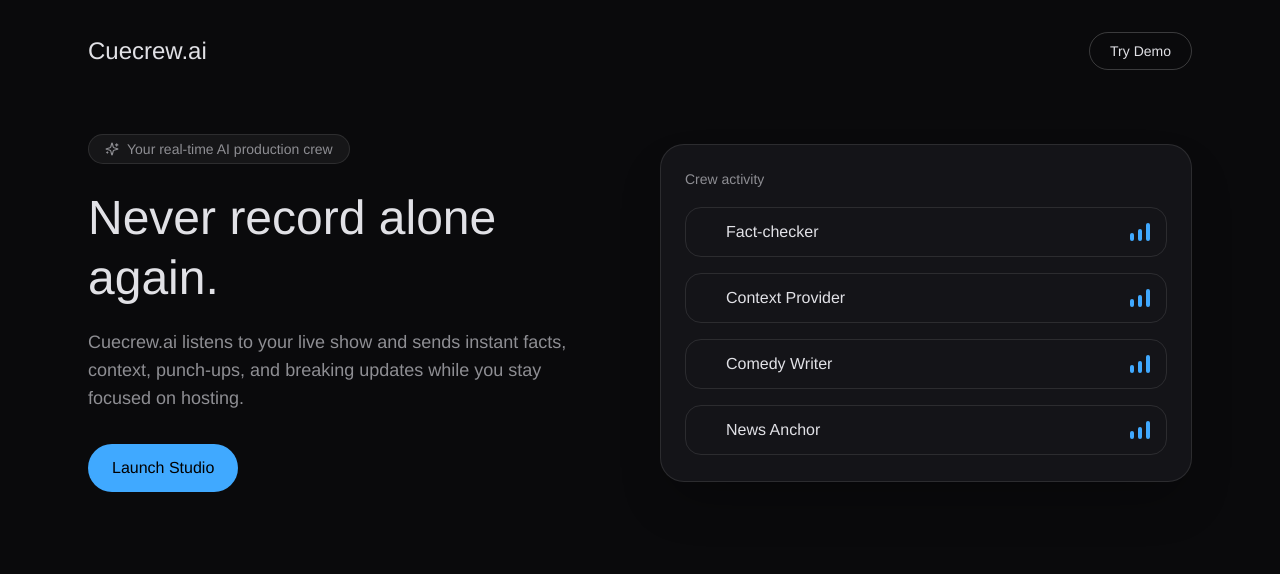
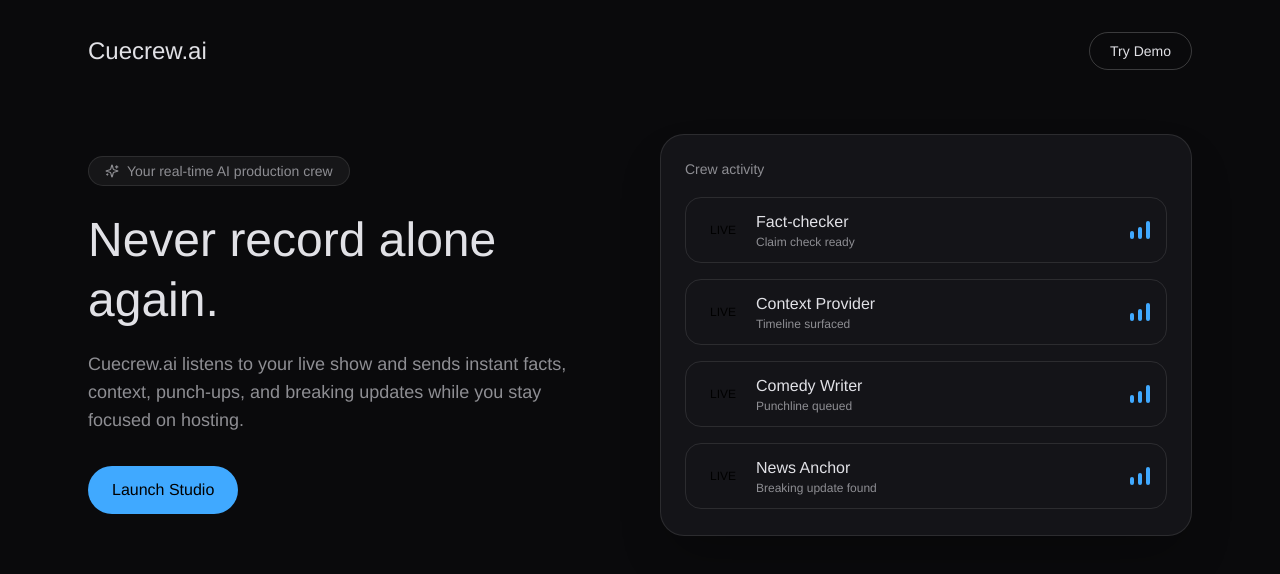
Before and after one commit to march-dave/react-next-anycase, a React (Vite) app in the folder cuecrew-ai/: page / in a window 1280 px wide. Shown: the top 574 px of the page. Built offline with nearby package versions, Linux system fonts and the light colour scheme; no server answers.

Commit message:
Enhance Cuecrew demo persona activity states

```diff
--- a/cuecrew-ai/src/DemoApp.tsx
+++ b/cuecrew-ai/src/DemoApp.tsx
@@ -40,6 +40,7 @@
   const [segments, setSegments] = useState<TranscriptSegment[]>([]);
   const [interimText, setInterimText] = useState('');
   const [isRecording, setIsRecording] = useState(false);
+  const [isAnalyzing, setIsAnalyzing] = useState(false);
   const [fallbackText, setFallbackText] = useState('');
   const [supportsSpeech, setSupportsSpeech] = useState(true);
   const recognitionRef = useRef<SpeechRecognitionLike | null>(null);
@@ -87,9 +88,14 @@
     const id = crypto.randomUUID();
     setSegments((prev) => [...prev, { id, text }]);
     setInterimText('');
+    setIsAnalyzing(true);
 
-    const personaResponses = await getPersonaResponses(text);
-    setSegments((prev) => prev.map((seg) => (seg.id === id ? { ...seg, personaResponses } : seg)));
+    try {
+      const personaResponses = await getPersonaResponses(text);
+      setSegments((prev) => prev.map((seg) => (seg.id === id ? { ...seg, personaResponses } : seg)));
+    } finally {
+      setIsAnalyzing(false);
+    }
   };
 
   const toggleRecording = () => {
@@ -175,15 +181,21 @@
         </section>
 
         <aside className="w-[340px] border-l border-white/10 bg-[var(--color-card-bg)]">
-          <div className="border-b border-white/10 px-5 py-4 text-sm text-[var(--color-text-dim)]">Live Crew Intelligence</div>
+          <div className="flex items-center justify-between border-b border-white/10 px-5 py-4 text-sm text-[var(--color-text-dim)]">
+            <span>Live Crew Intelligence</span>
+            {isAnalyzing && <span className="text-xs text-[var(--color-accent-blue)]">Analyzing…</span>}
+          </div>
           <div className="space-y-3 p-4">
             {personaMeta.map((persona) => {
               const response = latestSegment?.personaResponses?.[persona.key];
               const active = Boolean(response);
+              const pending = isAnalyzing && latestSegment && !response;
               return (
                 <div
                   key={persona.key}
-                  className={`rounded-xl border p-3 transition ${active ? 'border-white/30 bg-white/10' : 'border-white/10 opacity-45 grayscale'}`}
+                  className={`rounded-xl border p-3 transition ${
+                    active ? 'border-white/30 bg-white/10' : pending ? 'border-blue-300/40 bg-blue-300/5' : 'border-white/10 opacity-45 grayscale'
+                  }`}
                 >
                   <div className="mb-2 flex items-center justify-between">
                     <div className="flex items-center gap-2 text-sm">
@@ -203,7 +215,7 @@
                       </div>
                     )}
                   </div>
-                  <p className="text-sm text-[var(--color-text-dim)]">{response || 'Standing by.'}</p>
+                  <p className="text-sm text-[var(--color-text-dim)]">{response || (pending ? 'Listening for a strong cue…' : 'Standing by.')}</p>
                 </div>
               );
             })}
--- a/cuecrew-ai/src/LandingPage.tsx
+++ b/cuecrew-ai/src/LandingPage.tsx
@@ -2,10 +2,10 @@
 import { Sparkles } from 'lucide-react';
 
 const personas = [
-  { name: 'Fact-checker', color: 'var(--color-tag-fact)' },
-  { name: 'Context Provider', color: 'var(--color-tag-context)' },
-  { name: 'Comedy Writer', color: 'var(--color-tag-joke)' },
-  { name: 'News Anchor', color: 'var(--color-tag-news)' },
+  { name: 'Fact-checker', color: 'var(--color-tag-fact)', sample: 'Claim check ready' },
+  { name: 'Context Provider', color: 'var(--color-tag-context)', sample: 'Timeline surfaced' },
+  { name: 'Comedy Writer', color: 'var(--color-tag-joke)', sample: 'Punchline queued' },
+  { name: 'News Anchor', color: 'var(--color-tag-news)', sample: 'Breaking update found' },
 ];
 
 function SineBars() {
@@ -67,8 +67,13 @@
                 transition={{ duration: 2.2, repeat: Infinity }}
               >
                 <div className="flex items-center gap-3">
-                  <span className="h-3 w-3 rounded-full" style={{ backgroundColor: persona.color }} />
-                  <p>{persona.name}</p>
+                  <span className="rounded-full px-2 py-0.5 text-xs font-medium text-black" style={{ backgroundColor: persona.color }}>
+                    LIVE
+                  </span>
+                  <div>
+                    <p>{persona.name}</p>
+                    <p className="text-xs text-[var(--color-text-dim)]">{persona.sample}</p>
+                  </div>
                 </div>
                 <SineBars />
               </motion.div>
```
